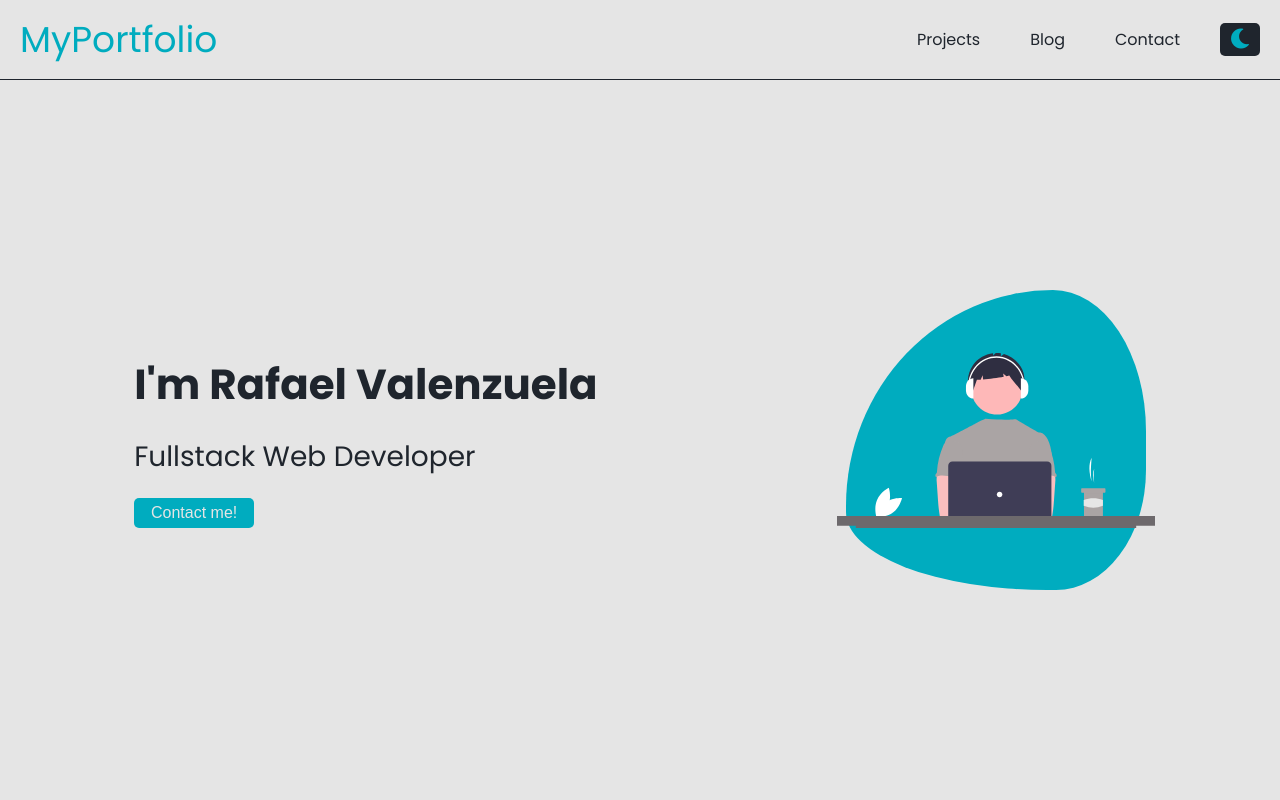
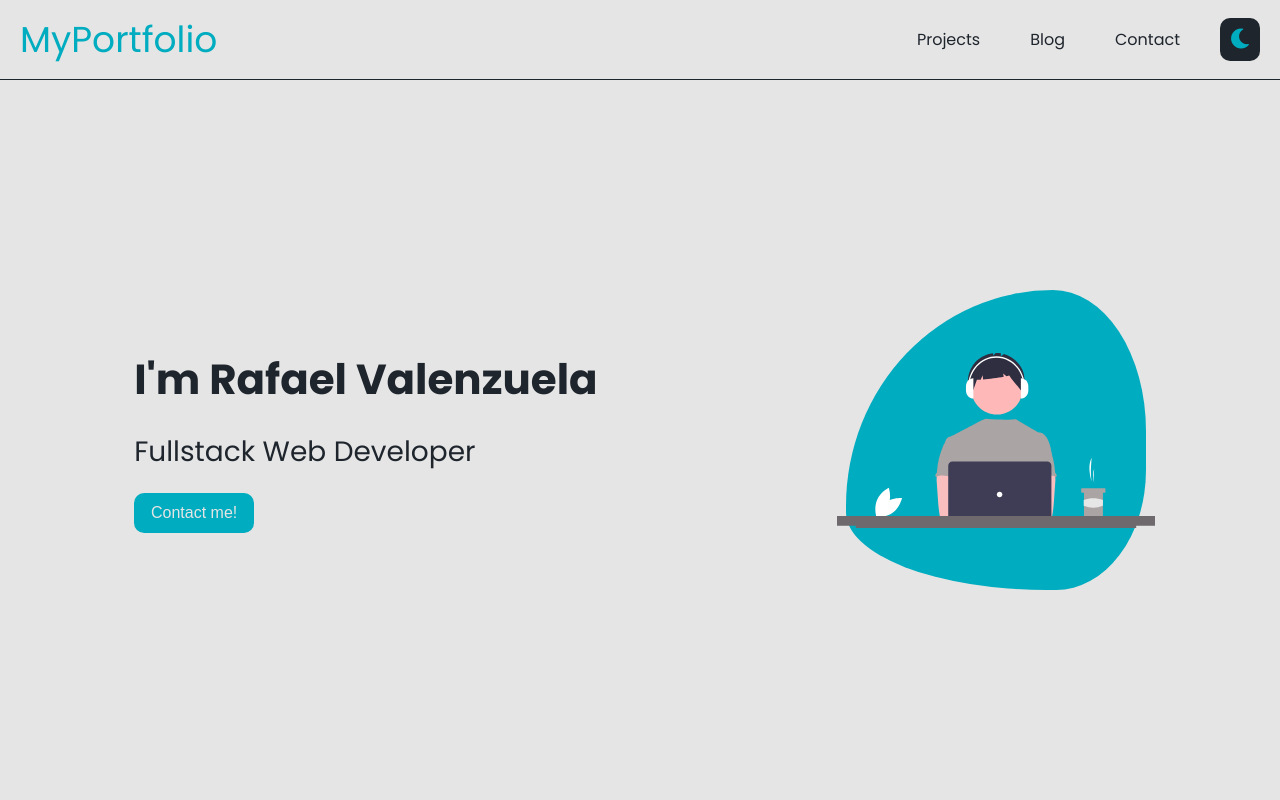
Before and after one commit to rafamedtech/my-portfolio, a plain HTML site: page index.html in a window 1280 px wide. Shown: the top 800 px of the page. Drawn offline with Linux system fonts and the light colour scheme.

Commit message:
darkmode button test 3

```diff
--- a/style.css
+++ b/style.css
@@ -646,6 +646,11 @@ Media Queries
     border-bottom: 1px solid var(--primary-color);
   }
 
+  .btn {
+    padding: 1rem;
+    border-radius: 1rem;
+  }
+
   .btn.cta {
     background-color: var(--primary-color);
     color: #e5e5e5;
```
